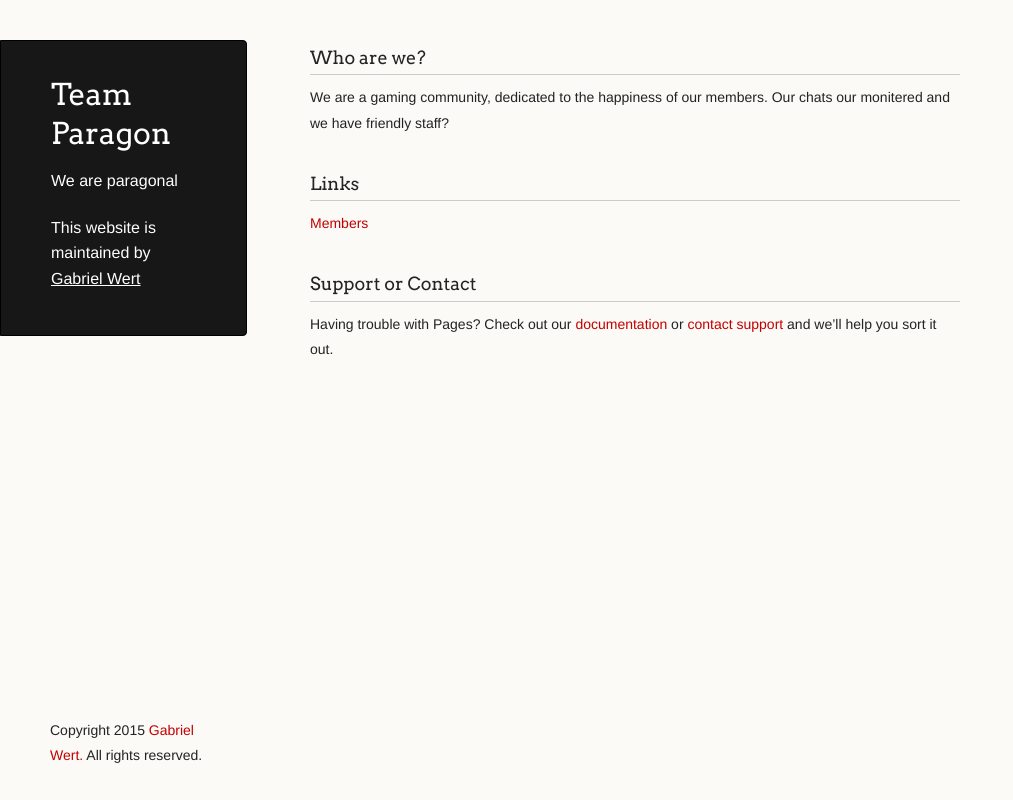
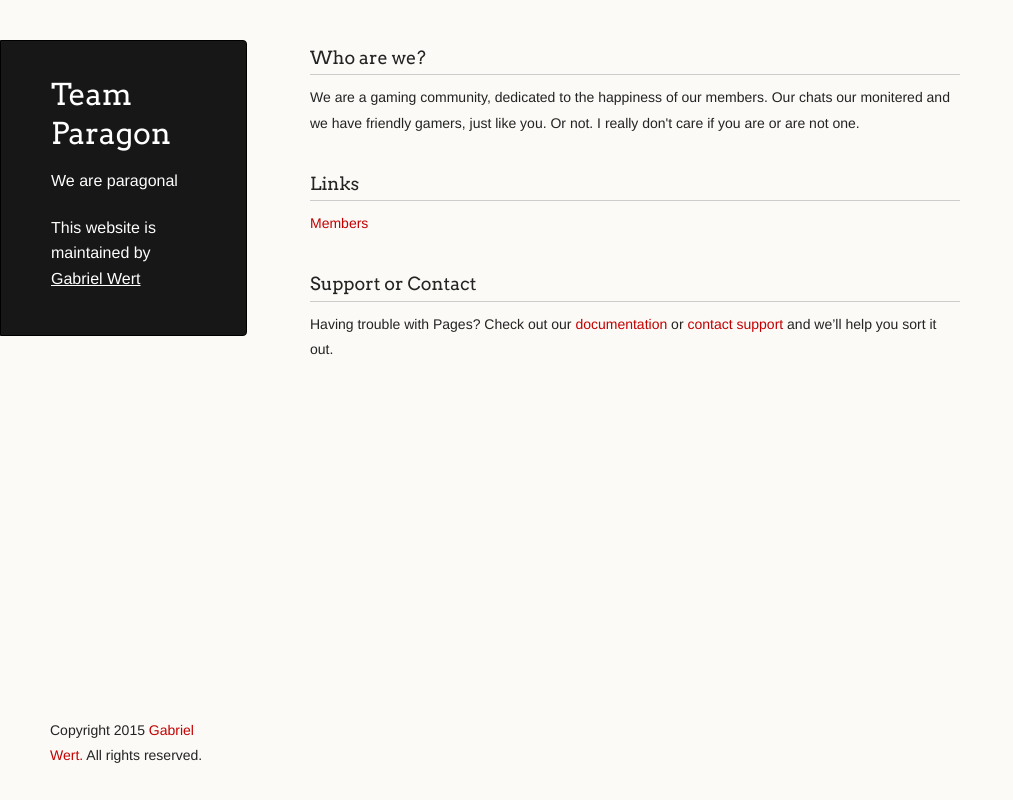
Before and after one commit to derpypiginc/TeamParagon, a plain HTML site: page index.html in a window 1280 px wide. Shown: the whole page, without its empty margins (0-1013 px from the left). Drawn offline with Linux system fonts and the light colour scheme.

Commit message:
Changed something

```diff
--- a/index.html
+++ b/index.html
@@ -27,7 +27,7 @@
         <h3>
 <a id="whoarewe" class="anchor" href="#whoarewe" aria-hidden="true"><span class="octicon octicon-link"></span></a>Who are we?</h3>
 
-<p>We are a gaming community, dedicated to the happiness of our members. Our chats our monitered and we have friendly staff?</p>
+<p>We are a gaming community, dedicated to the happiness of our members. Our chats our monitered and we have friendly gamers, just like you. Or not. I really don't care if you are or are not one.</p>
 
 <h3>
 <a id="links" class="anchor" href="#links" aria-hidden="true"><span class="octicon octicon-link"></span></a>Links</h3>
```
